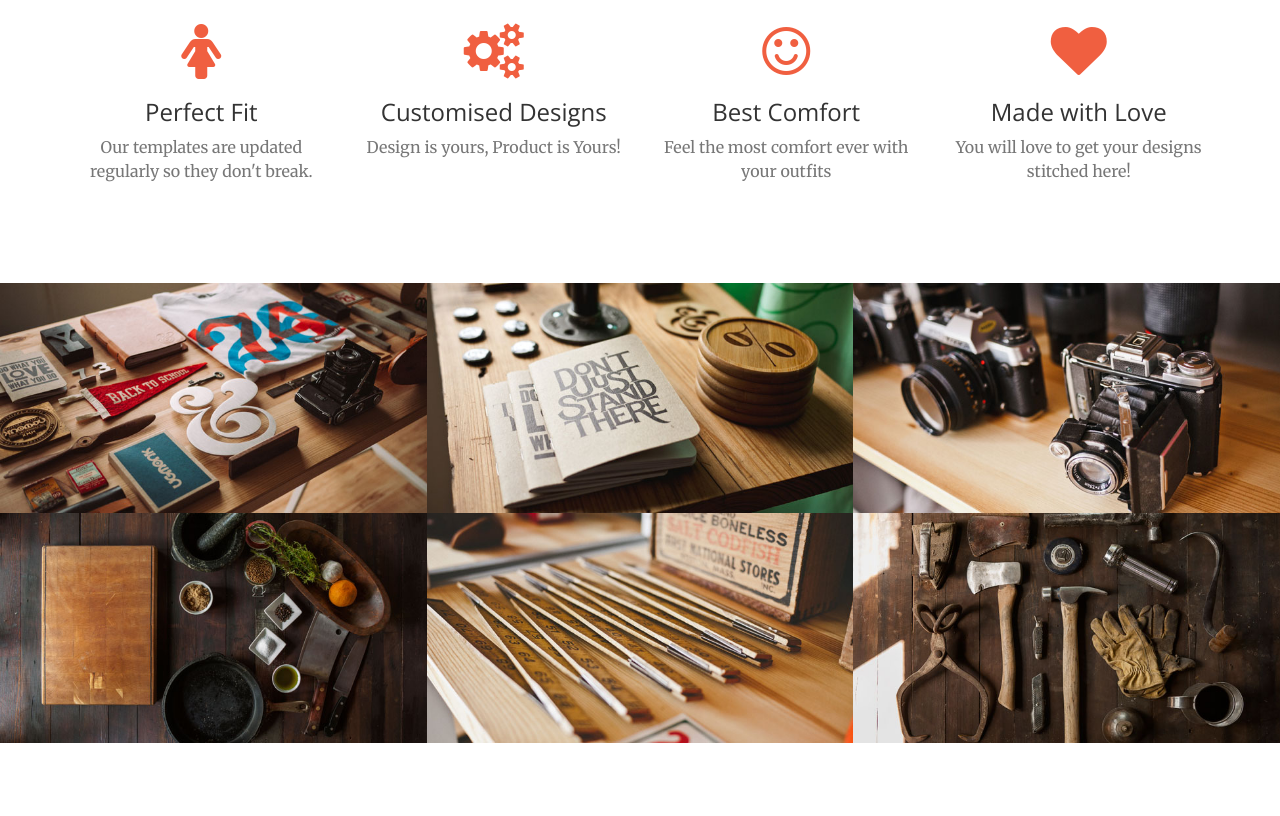
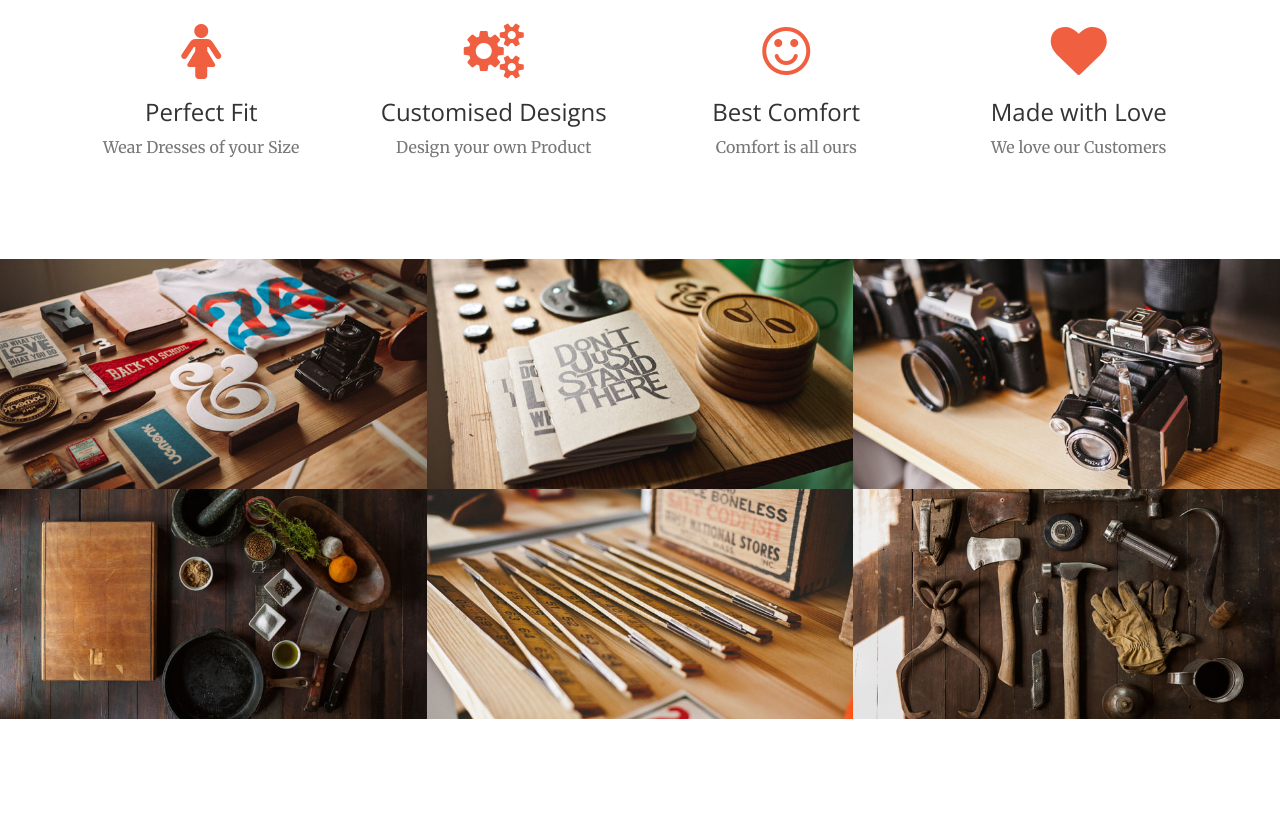
Before and after one commit to pratyushabijja/ComfortDesignsWebsite, a website: page index.html in a window 1280 px wide. Shown: the part 1367-2183 px from the top of the page. Drawn offline with nearby package versions, Linux system fonts and the light colour scheme.

Commit message:
text changes

```diff
--- a/index.html
+++ b/index.html
@@ -9,7 +9,7 @@
     <meta name="description" content="">
     <meta name="author" content="">
 
-    <title>Creative - Start Bootstrap Theme</title>
+    <title>Vidhya's Comfort Designs</title>
 
     <!-- Bootstrap Core CSS -->
     <link href="vendor/bootstrap/css/bootstrap.min.css" rel="stylesheet">
@@ -107,28 +107,28 @@
                     <div class="service-box">
                         <i class="fa fa-4x fa-female text-primary sr-icons"></i>
                         <h3>Perfect Fit</h3>
-                        <p class="text-muted">Our templates are updated regularly so they don't break.</p>
+                        <p class="text-muted">Wear Dresses of your Size</p>
                     </div>
                 </div>
                 <div class="col-lg-3 col-md-6 text-center">
                     <div class="service-box">
                         <i class="fa fa-4x fa-cogs text-primary sr-icons"></i>
                         <h3>Customised Designs</h3>
-                        <p class="text-muted">Design is yours, Product is Yours!</p>
+                        <p class="text-muted">Design your own Product</p>
                     </div>
                 </div>
                 <div class="col-lg-3 col-md-6 text-center">
                     <div class="service-box">
                         <i class="fa fa-4x fa-smile-o text-primary sr-icons"></i>
                         <h3>Best Comfort</h3>
-                        <p class="text-muted">Feel the most comfort ever with your outfits</p>
+                        <p class="text-muted">Comfort is all ours</p>
                     </div>
                 </div>
                 <div class="col-lg-3 col-md-6 text-center">
                     <div class="service-box">
                         <i class="fa fa-4x fa-heart text-primary sr-icons"></i>
                         <h3>Made with Love</h3>
-                        <p class="text-muted">You will love to get your designs stitched here!</p>
+                        <p class="text-muted">We love our Customers</p>
                     </div>
                 </div>
             </div>
```
